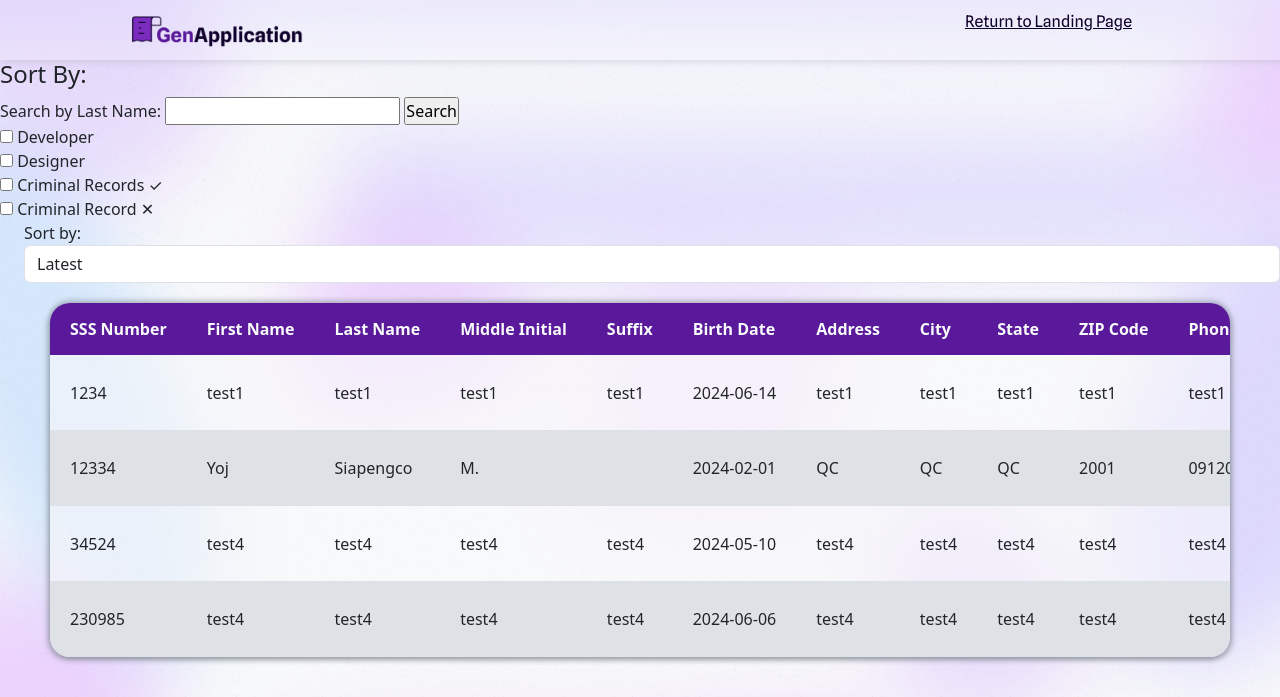
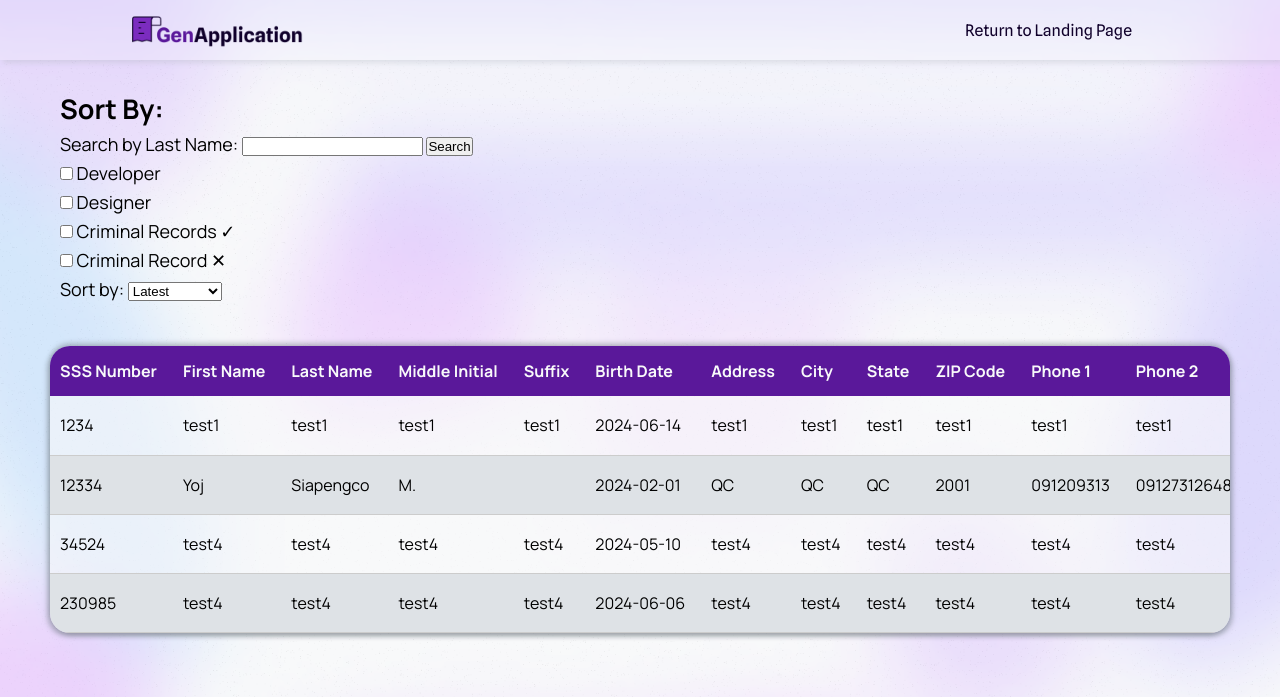
Before and after one commit to Pengskii09/GenApp-V2-with-Python, a Flask app: template templates/viewDatabase.html in a window 1280 px wide. Shown: the top 697 px of the page. Run offline with Flask 3, Linux system fonts and the light colour scheme; the template is opened without the code that fills it: values that come from a table or form of the project are taken from there, others are empty.

Commit message:
Fixed view database styling
- [x]  Fix Sorting CSS in View Database
- [x]  Add Border to tables depending on the table
- [x]  Fix update and delete button css

```diff
--- a/static/css/main.css
+++ b/static/css/main.css
@@ -523,22 +523,16 @@ li, a {
 
 /* FILTER AND SORT */
 .filter_and_search_container {
-    display: flex;
-    justify-content:space-around;
-    /* border: 1px solid #10002B; */
-    margin: 20px;
-    gap: 20px;
-    font-size: larger;
+    font-size: large;
+    /* border: 1px solid var(--dark-gray); */
+    margin: 10px 40px;
+    padding: 20px;
 }
 
 .filter_and_search_container > * {
-    margin: 10px; /* Apply 5px margin to all direct children */
+    margin-bottom: 5px; /* Adjust the margin size as needed */
 }
 
-.filter_by_container {
-    display: flex;
-    flex-direction: column;
-}
 
 
 /* CSS for table */
@@ -583,16 +577,25 @@ table {
 th {
     background-color: #5A189A; /* Light gray background for headers */
     color: #F8F9FA;
-    padding: 14px 20px; /* Padding inside header cells */
+    padding: 14px 16px 14px 10px; /* Padding inside header cells */
     text-align: left;
 }
 
 /* CSS for table data (td) */
 td {
     border-bottom: 1px solid #ccc; /* Add borders to data cells */
-    padding: 10px 20px; /* Padding inside header cells */
+    padding: 10px 16px 10px 10px; /* Padding inside data cells */
     box-sizing: border-box;
 }
+
+/* Target the 5th and 11th columns */
+table tr td:nth-child(15),
+table tr td:nth-child(19),
+table tr td:nth-child(23),
+table tr td:nth-child(32) {
+    border-right: 0.5px solid #ccc; /* Adjust border color and style as needed */
+}
+
 
 /* Optional: CSS for alternate row colors */
 tr:nth-child(even) {
--- a/templates/applicationForm.html
+++ b/templates/applicationForm.html
@@ -1,7 +1,7 @@
 {% extends 'base.html' %}
 
 {% block head%}
-<!-- <h1>Application Form</h1> -->
+<title>Application Form</title>
 {% endblock %}
 
 
@@ -143,7 +143,7 @@ body {
             </div>
 
             <div class="input-box">
-                <label for="desired_salary" class="input-label">Desired Salary ($)</label>
+                <label for="desired_salary" class="input-label">Desired Monthly Salary ($)</label>
                 <input type="number" id="desired_salary" name="desired_salary" required>
             </div>
 
--- a/templates/base.html
+++ b/templates/base.html
@@ -5,7 +5,7 @@
     <meta name="viewport" content="width=device-width, initial-scale=1.0">
     <link rel="stylesheet" href="{{ url_for('static', filename='css/main.css') }}">
     <!-- Bootstrap CSS -->
-    <link href="https://cdn.jsdelivr.net/npm/bootstrap@5.3.3/dist/css/bootstrap.min.css" rel="stylesheet" integrity="sha384-QWTKZyjpPEjISv5WaRU9OFeRpok6YctnYmDr5pNlyT2bRjXh0JMhjY6hW+ALEwIH" crossorigin="anonymous">
+    <!-- <link href="https://cdn.jsdelivr.net/npm/bootstrap@5.3.3/dist/css/bootstrap.min.css" rel="stylesheet" integrity="sha384-QWTKZyjpPEjISv5WaRU9OFeRpok6YctnYmDr5pNlyT2bRjXh0JMhjY6hW+ALEwIH" crossorigin="anonymous"> -->
     {% block head%} {% endblock %}
     <script>
         // Function to submit the form when a checkbox is changed
--- a/templates/index.html
+++ b/templates/index.html
@@ -1,6 +1,7 @@
 {% extends 'base.html' %}
 
 {% block head%}
+<title>Landing Page</title>
 {% endblock %}
 
 
--- a/templates/viewDatabase.html
+++ b/templates/viewDatabase.html
@@ -1,6 +1,7 @@
 {% extends 'base.html' %}
 
 {% block head %}
+<title>View Database</title>
 {% endblock %}
 
 {% block body %}
@@ -27,8 +28,8 @@ body {
 </header>
 
 <form id="searchForm" method="get" action="{{ url_for('view_database') }}">
-    <div>
-        <h4>Sort By:</h4>
+    <div class="filter_and_search_container">
+        <h2>Sort By:</h2>
         <label for="searchLastName">Search by Last Name:</label>
         <input type="text" id="searchLastName" name="searchLastName">
         <input type="submit" value="Search">
@@ -229,22 +230,27 @@ body {
 
             <!-- Action Column -->
             <td class="action-column">
-                <a href="#" onclick="updateAction();">Update</a>
-                <form action="{{ url_for('delete', sss_number=applicant.sss_number) }}" method="POST" style="display:inline;">
+                <form id="deleteForm" action="{{ url_for('delete', sss_number=applicant.sss_number) }}" method="POST" onsubmit="return confirmDelete();">
                     <input type="hidden" name="searchLastName" value="{{ search_last_name }}">
                     <input type="hidden" name="sort_order" value="{{ sort_order }}">
-                    <button type="submit" class="btn btn-danger btn-sm">Delete</button>
+
+                    <!-- Update button -->
+                    <button type="button" onclick="updateAction();" class="update_button">Update</button>
+
+                    <!-- Delete button -->
+                    <button type="submit" class="delete_button">Delete</button>
                 </form>
             </td>
+
             <style>
                 .action-column {
                     text-align: center;
+                    display: flex;
+                    flex-direction: row;
                 }
-                .action-column a {
-                    display: block;
-                    margin-bottom: 0.5px;
-                    text-decoration: none;
-                    cursor: pointer;
+
+                .action-column button {
+                    margin: 5px 5px 5px 0px;
                 }
             </style>
         </tr>
```
Also changed, not shown: other parts of static/css/main.css (+32 -1 lines), static/js/scroll.js (+44 -3 lines), database.db.
